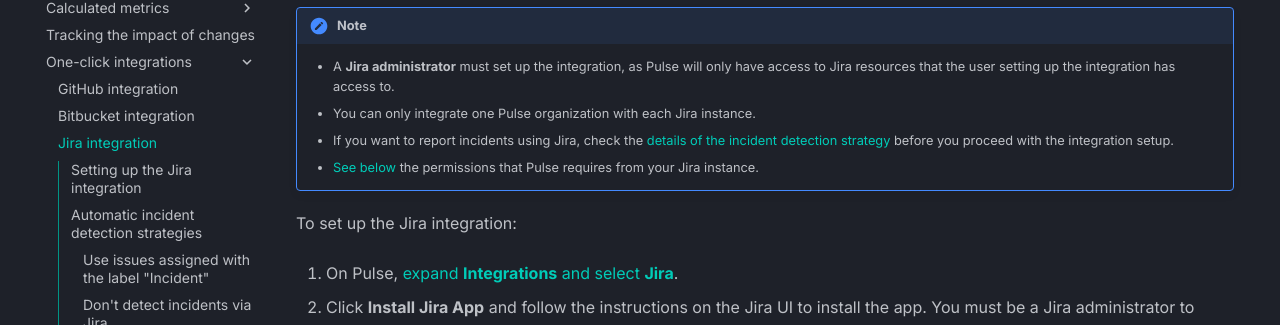
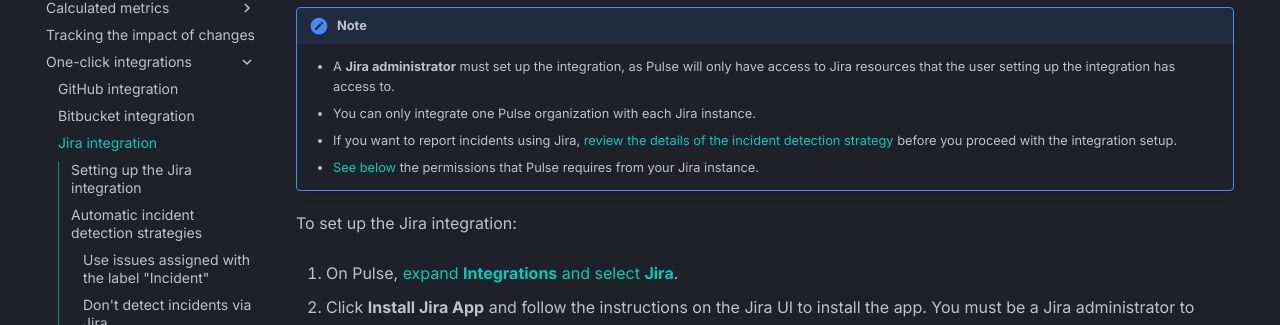
Before and after one commit to codacy/pulse-user-docs, an MkDocs documentation site: the page built from docs/one-click-integrations/jira-integration.md, in a window 1280 px wide and 900 px high, scrolled down 341 px. Shown: the part 127-452 px from the top of the window. Built offline with MkDocs 1.6.1 and Material for MkDocs 9.7.7, drawn with Linux system fonts in a browser that asks for light colours.

Commit message:
Update docs/one-click-integrations/jira-integration.md
Co-authored-by: Paulo Ribeiro <paulo.ribeiro@codacy.com>

```diff
--- a/docs/one-click-integrations/jira-integration.md
+++ b/docs/one-click-integrations/jira-integration.md
@@ -15,7 +15,7 @@
 !!! note
     -   A **Jira administrator** must set up the integration, as Pulse will only have access to Jira resources that the user setting up the integration has access to.
     -   You can only integrate one Pulse organization with each Jira instance.
-    -   If you want to report incidents using Jira, check the [details of the incident detection strategy](#incident-detection-strategy) before you proceed with the integration setup.
+    -   If you want to report incidents using Jira, [review the details of the incident detection strategy](#incident-detection-strategy) before you proceed with the integration setup.
     -   [See below](#jira-permissions) the permissions that Pulse requires from your Jira instance.
 
 To set up the Jira integration:
```
